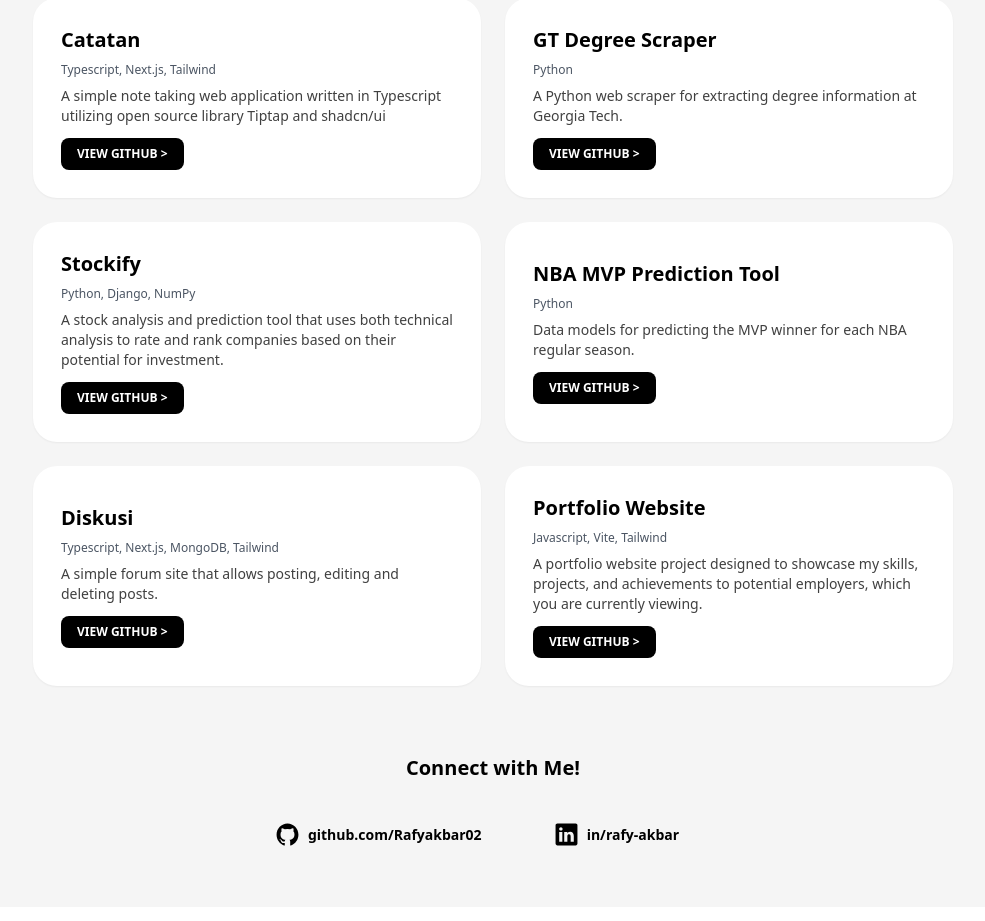
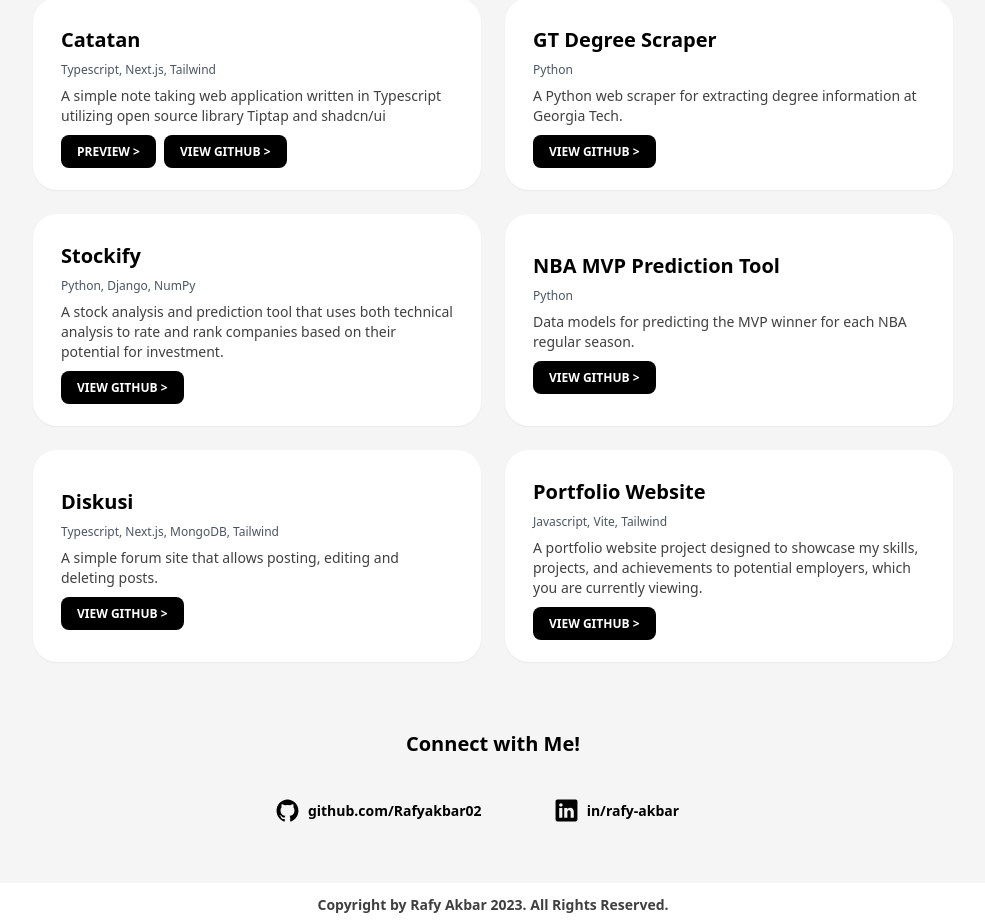
Before and after one commit to Rafyakbar02/portfolio-web, a React (Vite) app: page / in a window 1280 px wide. Shown: the part 1440-2361 px from the top of the page, without its empty margins (147-1132 px from the left). Built offline with nearby package versions, Linux system fonts and the light colour scheme.

Commit message:
added button for preview project

```diff
--- a/src/components/ProjectList.jsx
+++ b/src/components/ProjectList.jsx
@@ -1,6 +1,6 @@
 import { projects } from "../constants";
 
-const ProjectCard = ({ title, language, link, content }) => {
+const ProjectCard = ({ title, language, link, content, preview }) => {
   return (
     <div className="flex flex-col p-7 bg-white dark:bg-neutral-900 rounded-3xl border-gray-200 max-w-md justify-center transform transition-transform hover:scale-105 ease-out shadow-sm">
       <h1 className="text-xl font-semibold mb-2">{title}</h1>
@@ -10,6 +10,16 @@ const ProjectCard = ({ title, language, link, content }) => {
       <p className="text-sm mb-3 text-neutral-700 dark:text-neutral-300">
         {content}
       </p>
+      <div>
+        {preview.length > 0 &&
+          <a
+            className="transition-all px-4 py-2 bg-black hover:bg-neutral-900 dark:bg-white hover:dark:bg-neutral-200 text-xs text-white dark:text-black rounded-lg  w-fit dark:hover:bg-slate-200 font-semibold mr-2"
+            href={preview}
+            target="_blank"
+          >
+            PREVIEW {">"}
+          </a>
+        }
         <a
           className="transition-all px-4 py-2 bg-black hover:bg-neutral-900 dark:bg-white hover:dark:bg-neutral-200 text-xs text-white dark:text-black rounded-lg  w-fit dark:hover:bg-slate-200 font-semibold"
           href={link}
@@ -17,6 +27,7 @@ const ProjectCard = ({ title, language, link, content }) => {
         >
           VIEW GITHUB {">"}
         </a>
+      </div>
     </div>
   );
 };
@@ -36,6 +47,7 @@ const ProjectList = () => {
             language={project.language}
             link={project.link}
             content={project.content}
+            preview={project.preview}
           />
         ))}
       </div>
```
Lines whose indentation alone changed are shown as unchanged.
